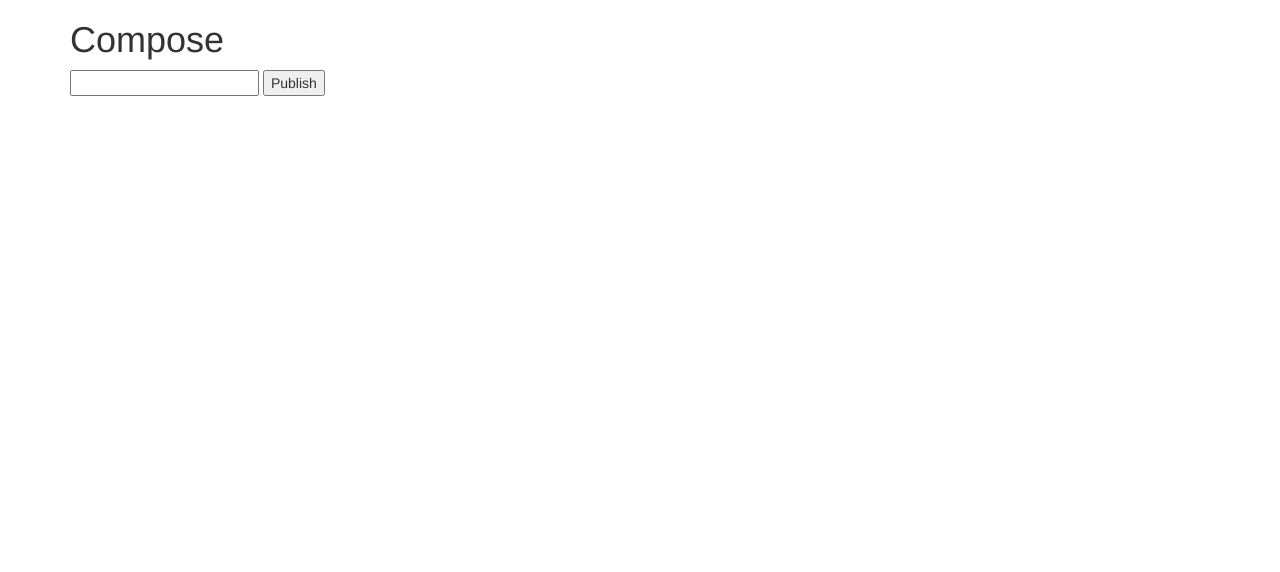
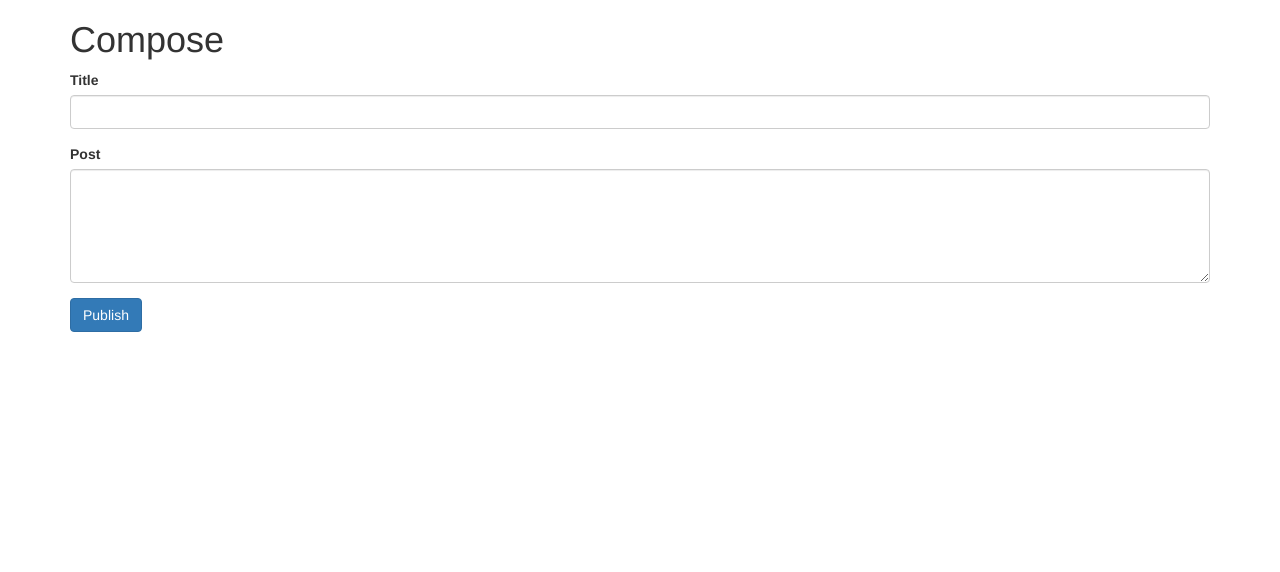
Before and after one commit to AndreBuitoni/Web-Development, a Node server app: page /compose in a window 1280 px wide. Shown: the part 90-662 px from the top of the page. Run offline with Node 20, Linux system fonts and the light colour scheme.

Commit message:
Solved Challenges 9 and 10
Challenge 9
- New elements and design (with bootstrap) to the compose page.

Challenge 10
- Stored information sent by the user from the compose page into an object inside our server.

```diff
--- a/ejs-challenge/app.js
+++ b/ejs-challenge/app.js
@@ -40,6 +40,14 @@ app.get('/compose', function (req, res) {
   res.render("compose")
 })
 
+app.post('/compose', function (req, res) {
+
+  const post = {
+    postTitle: req.body.newPost,
+    postBody: req.body.newPostContent
+  }
+})
+
 app.listen(3000, function() {
   console.log("Server started on port 3000");
 });
--- a/ejs-challenge/views/compose.ejs
+++ b/ejs-challenge/views/compose.ejs
@@ -1,7 +1,20 @@
 <%- include('partials/header'); -%>
 
 <h1>Compose</h1>
-<input type="text" name="" id="">
-<button type="submit" name="button">Publish</button>
+
+<form action="/compose" method="post">
+
+  <div class="form-group">
+    <label for="postTitle">Title</label>
+    <input type="text" class="form-control" name="newPost" id="postTitle">
+  </div>
+
+  <div class="form-group">
+    <label for="postContent">Post</label>
+    <textarea class="form-control" name="newPostContent" id="postContent" rows="5" cols="30"></textarea>
+  </div>
+
+  <button type="submit" class="btn btn-primary" name="button">Publish</button>
+</form>
 
 <%- include('partials/footer'); -%>
```
